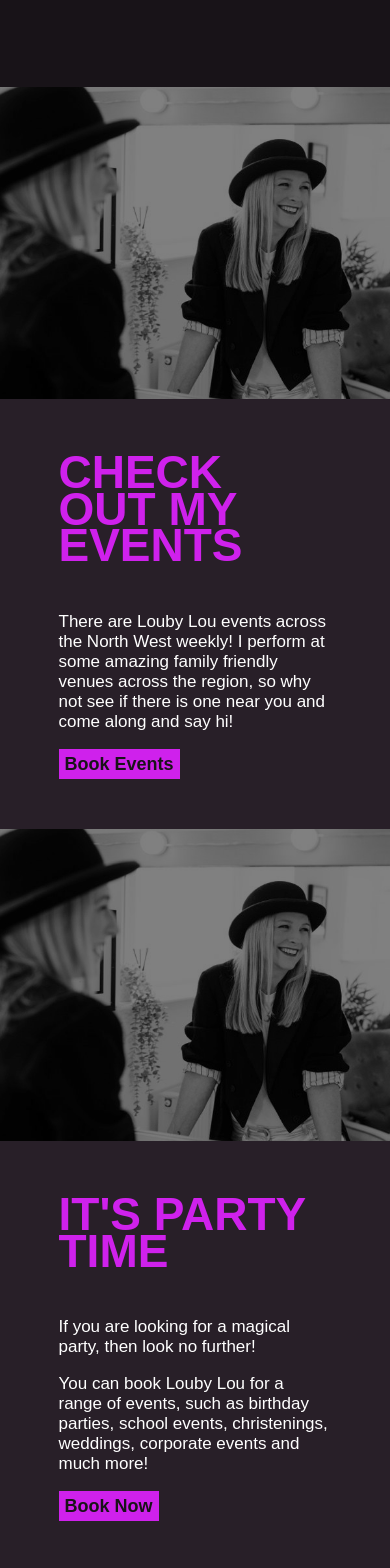
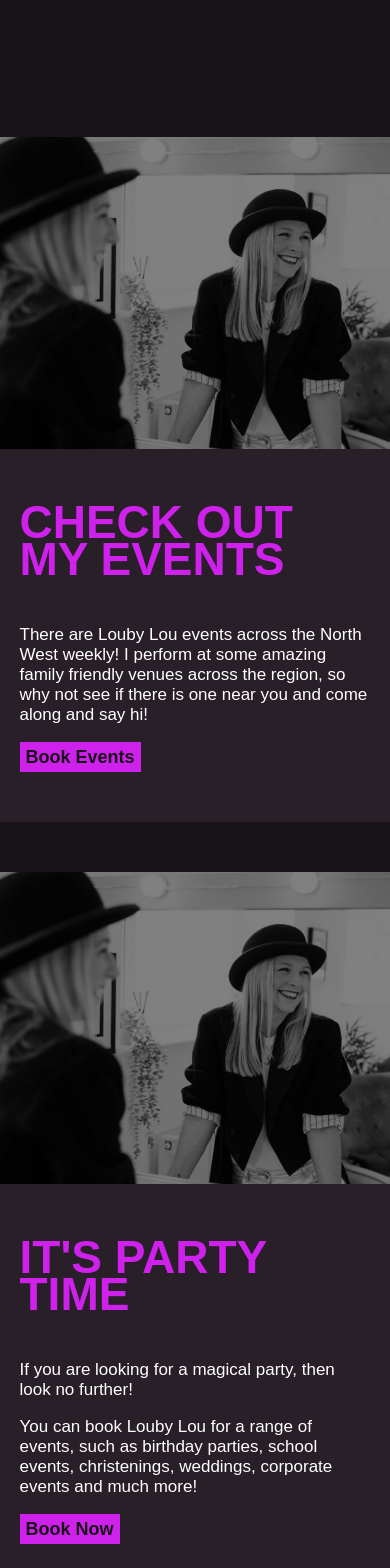
Before and after one commit to fuglyuckDev/louby-lou-new, a Next.js app: page / in a window 390 px wide. Shown: the part 2520-4088 px from the top of the page. Built offline with nearby package versions, Linux system fonts and the light colour scheme.

Commit message:
Update Card.module.scss
Added a small margin to mobile view so cards look a little more readable.

```diff
--- a/components/Card/Card.module.scss
+++ b/components/Card/Card.module.scss
@@ -13,17 +13,21 @@
 
 .container__Left {
   flex-direction: column-reverse;
+  margin-top: 50px;
 
   @media only screen and (min-width: $tablet) {
     flex-direction: row;
+    margin: 0;
   }
 }
 
 .container__Right {
   flex-direction: column-reverse;
+  margin-top: 50px;
 
   @media only screen and (min-width: $tablet) {
     flex-direction: row-reverse;
+    margin: 0;
   }
 }
 
@@ -59,7 +63,10 @@
 .body__Container,
 .title__Container {
   margin: 0px 0px 0px 0px;
-  width: 70%;
+  width: 90%;
+  @media only screen and (min-width: $tablet) {
+    width: 70%;
+  }
 }
 
 .card__Image {
```
